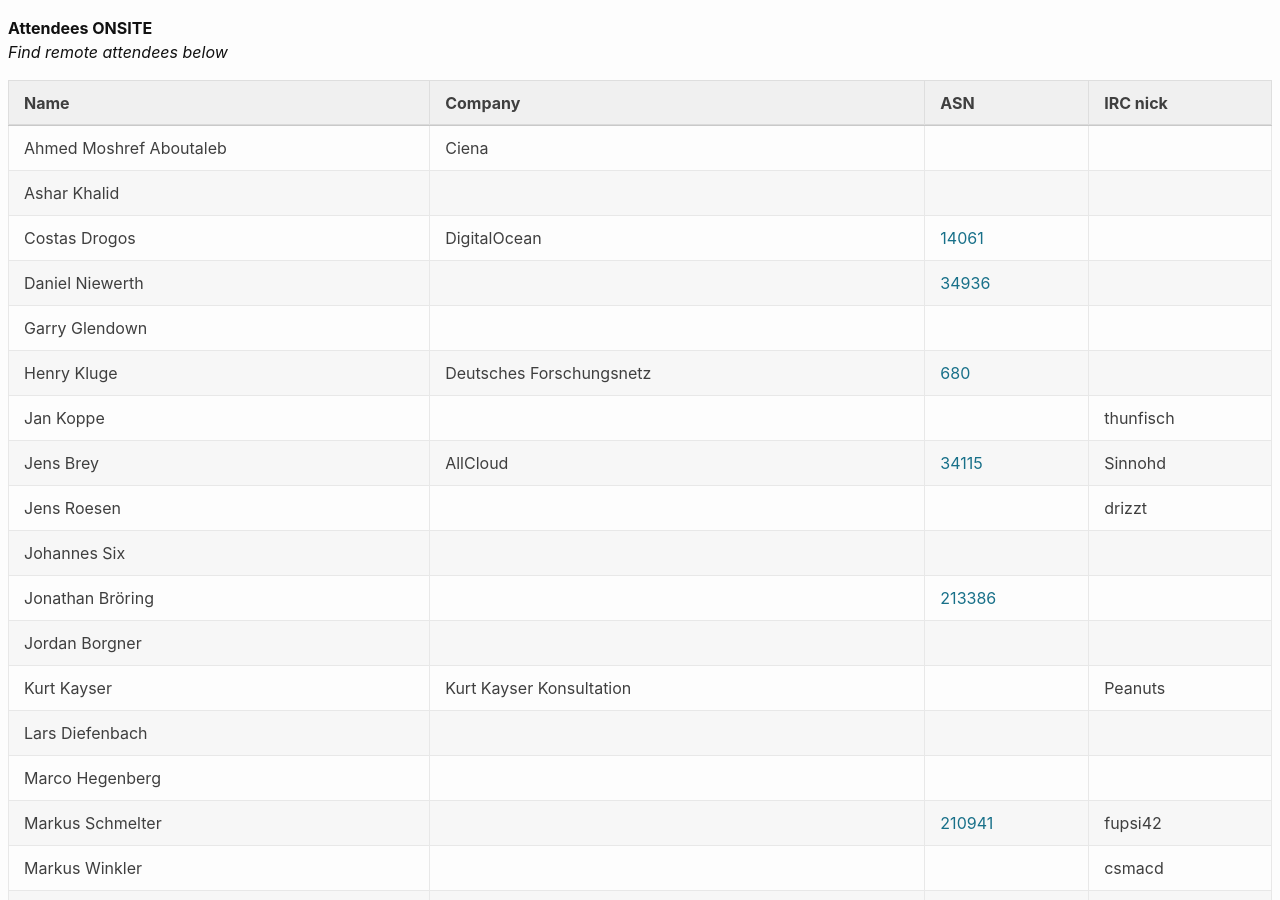
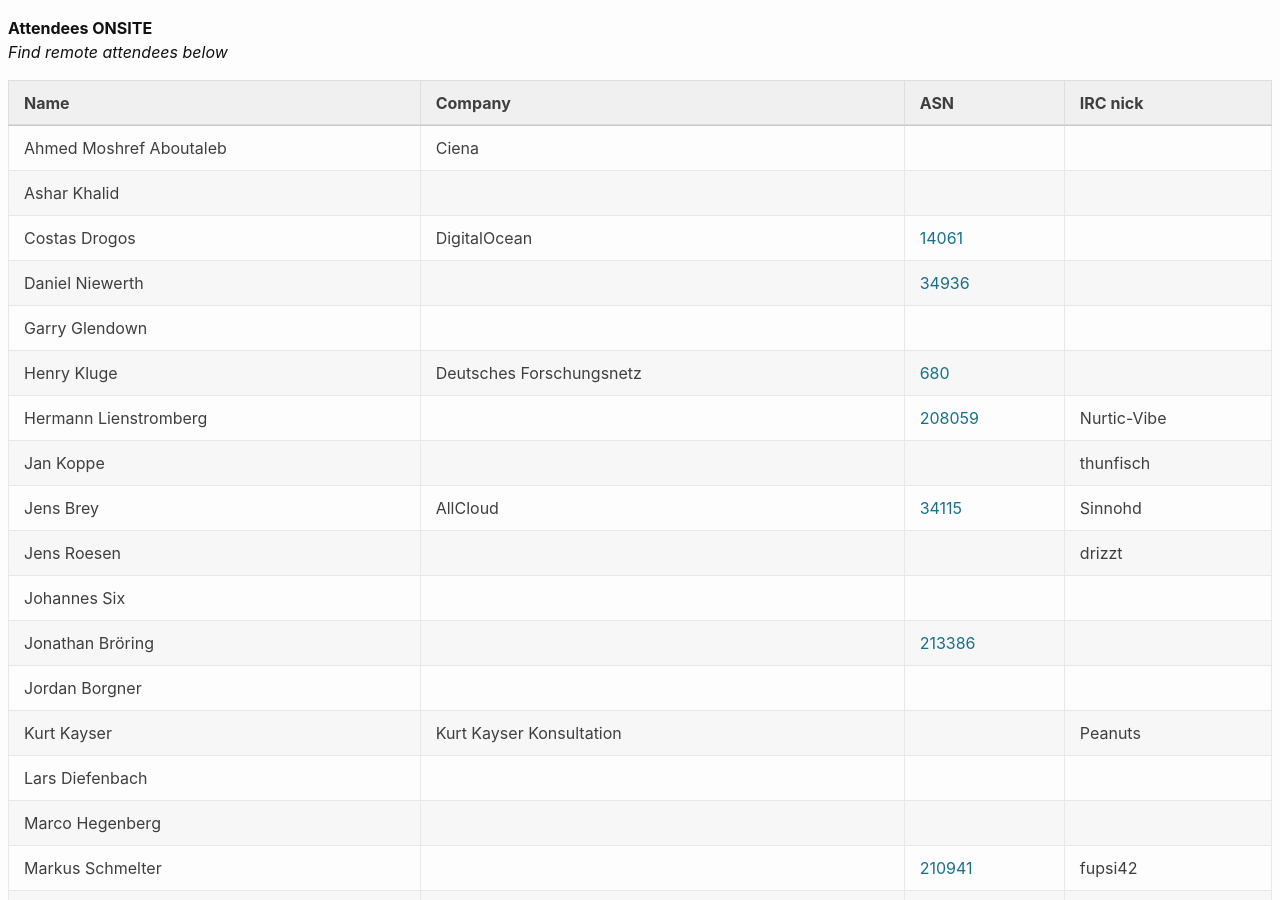
Before and after one commit to denog/pretix-attendeelist, a Jekyll site: the page built from denog14/index.md, in a window 1280 px wide and 900 px high. Built offline with Jekyll 4.4.1, drawn with Linux system fonts in a browser that asks for light colours.

Commit message:
Latest data: Tue Aug 23 18:15:07 UTC 2022

```diff
--- a/_data/attendees_denog14_onsite.json
+++ b/_data/attendees_denog14_onsite.json
@@ -34,6 +34,12 @@
     "company": "Deutsches Forschungsnetz",
     "irc": null,
     "asn": "680"
+  },
+  {
+    "name": "Hermann Lienstromberg",
+    "company": null,
+    "irc": "Nurtic-Vibe",
+    "asn": "208059"
   },
   {
     "name": "Jan Koppe",
```
